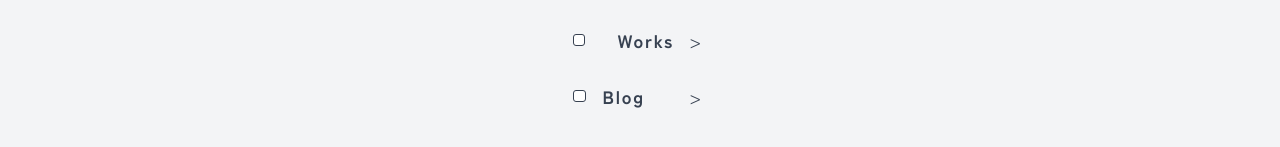
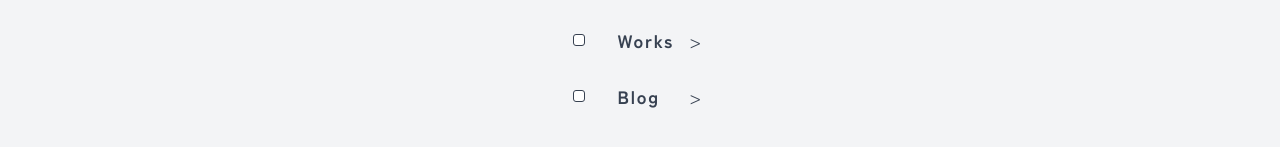
Before and after one commit to nematatu/my-portfolio, a Next.js app: page / in a window 1280 px wide. Shown: the part 459-606 px from the top of the page. Built offline with nearby package versions, Linux system fonts and the light colour scheme.

Commit message:
fix: blog

```diff
--- a/src/layouts/v2/Home.tsx
+++ b/src/layouts/v2/Home.tsx
@@ -61,16 +61,14 @@ export default function Home() {
 						</FadeIn>
 						<FadeIn>
 							<Link
-								target="_blank"
 								href="https://blog.amatatu.com"
-								className="transition-colors hover:text-blue-500"
+								className=" transition-colors hover:text-blue-500"
+                target="_blank"
 							>
-								<div className="p-3 flex space-x-4 items-center">
-									<div className="w-[11px] h-[11px] md:w-[13px] md:h-[12px] rounded-[3px] bg-white dark:bg-gray-800 border-gray-700 dark:border-gray-200 border-solid border-[1.5px]" />
-									<div className=" flex items-center space-x-1">
-										<p className="font-bold">Blog</p>
-									</div>
-									<p className="absolute left-28">{">"}</p>
+								<div className="p-3 flex space-x-8 items-center">
+									<div className="w-[11px] h-[11px] md:w-[12px] md:h-[12px] rounded-[3px] bg-white dark:bg-gray-800 border-gray-700 dark:border-gray-200 border-solid border-[1.5px]" />
+									<p className="font-bold">Blog</p>
+									<p className="absolute left-24">{">"}</p>
 								</div>
 							</Link>
 						</FadeIn>
```
